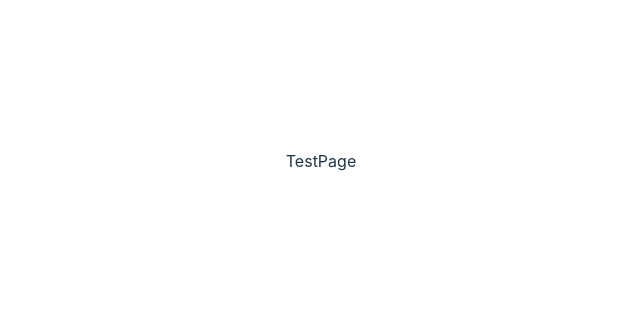
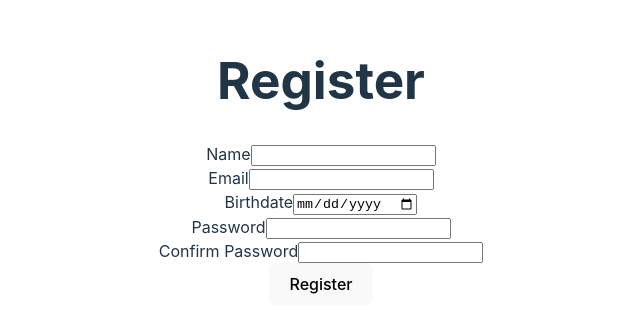
Before and after one commit to krunge1/DatingApp, a React (Vite) app in the folder client/: page /register in a window 1280 px wide. Shown: the part 239-572 px from the top of the page, without its empty margins (319-959 px from the left). Built offline with nearby package versions, Linux system fonts and the light colour scheme.

Commit message:
build registration form component

```diff
--- a/client/package.json
+++ b/client/package.json
@@ -10,8 +10,10 @@
     "preview": "vite preview"
   },
   "dependencies": {
+    "axios": "^1.4.0",
     "react": "^18.2.0",
-    "react-dom": "^18.2.0"
+    "react-dom": "^18.2.0",
+    "react-router-dom": "^6.14.2"
   },
   "devDependencies": {
     "@types/react": "^18.2.14",
--- a/client/src/App.jsx
+++ b/client/src/App.jsx
@@ -1,14 +1,26 @@
 import { useState } from "react";
+import { BrowserRouter, Routes, Route } from "react-router-dom";
 
 import "./App.css";
 import TestPage from "./components/TestPage";
+import LoginForm from "./components/LoginForm";
+import RegisterForm from "./components/RegisterForm";
+
 
 function App() {
     const [count, setCount] = useState(0);
 
     return (
         <>
-            <TestPage />
+        <BrowserRouter>
+            <Routes>
+                <Route path="/" element={<LoginForm/>} />
+                <Route path="/register" element={<RegisterForm/>} />
+                {/* <Route pathe="/dashboard" element={<HomePage/>}/> */}
+            </Routes>
+
+        </BrowserRouter>
+            {/* <TestPage /> */}
         </>
     );
 }
--- /dev/null
+++ b/client/src/components/LoginForm.jsx
@@ -0,0 +1,9 @@
+import React from 'react'
+
+const LoginForm = () => {
+  return (
+    <div>LoginForm</div>
+  )
+}
+
+export default LoginForm
--- /dev/null
+++ b/client/src/components/RegisterForm.jsx
@@ -0,0 +1,111 @@
+import React, { useState } from 'react';
+import axios from 'axios';
+import { useNavigate } from 'react-router-dom';
+
+const RegisterForm = (props) => {
+
+    const navigate = useNavigate();
+
+    const [formState, setFormState] = useState({
+        name: "",
+        email: "",
+        birthdate: null,
+        password: "",
+        confirmPassword: ""
+    })
+    const [errors, setErrors] = useState({})
+
+    const onChangeHandler = e => {
+        e.preventDefault();
+        setFormState({
+            ...formState,
+            [e.target.name]: e.target.value
+        })
+    }
+
+    const handleSubmit = e => {
+        e.preventDefault();
+        axios.post("http://localhost:8000/api/register", formState, { withCredentials: true})
+            .then(res => {
+                console.log(res.data);
+                navigate("/home");
+            })
+            .catch(err => {
+                console.log(err.response.data.errors);
+                setErrors(err.response.data.errors);
+            })
+    }
+
+    return (
+        <>
+            <h1>Register</h1>
+
+            <form onSubmit={handleSubmit}>
+                <div>
+                    <label htmlFor='name'>Name</label>
+                    <input
+                        type='text'
+                        name='name'
+                        value={formState.name}
+                        onChange={onChangeHandler}
+                    />
+                </div>
+                {errors.name ?
+                    <p> {errors.name.message} </p> : ""}
+
+                <div>
+                    <label htmlFor='email'>Email</label>
+                    <input
+                        type='email'
+                        name='email'
+                        value={formState.email}
+                        onChange={onChangeHandler}
+                    />
+                </div>
+                {errors.email ?
+                    <p> {errors.email.message} </p> : ""}
+
+                <div>
+                    <label htmlFor='birthdate'>Birthdate</label>
+                    <input
+                        type='date'
+                        name='birthdate'
+                        value={formState.birthdate}
+                        onChange={onChangeHandler}
+                    />
+                </div>
+                {errors.birthdate ?
+                    <p> {errors.birthdate.message} </p> : ""}
+
+                <div>
+                    <label htmlFor='password'>Password</label>
+                    <input
+                        type='password'
+                        name='password'
+                        value={formState.password}
+                        onChange={onChangeHandler}
+                    />
+                </div>
+                {errors.password ?
+                    <p> {errors.password.message} </p> : ""}
+
+                <div>
+                    <label htmlFor='confirmPassword'>Confirm Password</label>
+                    <input
+                        type='password'
+                        name='confirmPassword'
+                        value={formState.confirmPassword}
+                        onChange={onChangeHandler}
+                    />
+                </div>
+                {errors.confirmPassword ?
+                    <p> {errors.confirmPassword.message} </p> : ""}
+
+                <button type='submit'>Register</button>
+            </form>
+        </>
+
+    )
+}
+
+export default RegisterForm
```
Also changed, not shown: 2 other files (tests, documents, lock files or other folders).
